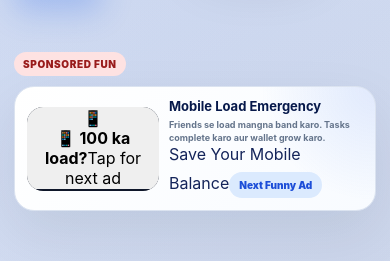
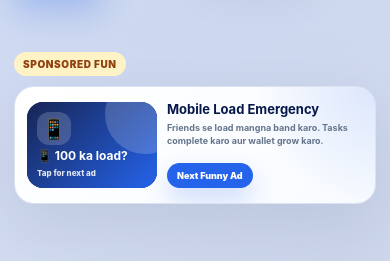
Before and after one commit to KhurramTaimoor/Earning-platform, a React (Vite) app in the folder frontend/: page / in a window 390 px wide. Shown: the part 439-700 px from the top of the page. Built offline with nearby package versions, Linux system fonts and the light colour scheme; no server answers.

Commit message:
Update styles.css

```diff
--- a/frontend/src/styles.css
+++ b/frontend/src/styles.css
@@ -2831,3 +2831,546 @@ th {
     font-size: 7.8px;
   }
 }
+/* =========================
+   FINAL FUNNY ROTATING ADS
+   This overrides old video ad design
+========================= */
+
+.videoAd.funnyVideoAd {
+  width: min(1160px, 100%);
+  margin: 28px auto;
+  padding: 0 20px;
+}
+
+.videoAdBadge {
+  display: inline-flex;
+  margin-bottom: 10px;
+  padding: 7px 12px;
+  border-radius: 999px;
+  background: #fef3c7;
+  color: #92400e;
+  font-size: 12px;
+  font-weight: 950;
+  text-transform: uppercase;
+  letter-spacing: 0.06em;
+}
+
+.videoAdBox.funnyAdBox {
+  min-height: 190px;
+  padding: 18px;
+  border-radius: 30px;
+  background:
+    radial-gradient(circle at top right, rgba(37, 99, 235, 0.14), transparent 32%),
+    linear-gradient(135deg, #ffffff, #f8fbff);
+  border: 1px solid #dbe3f0;
+  box-shadow: 0 22px 58px rgba(15, 23, 42, 0.08);
+  display: grid;
+  grid-template-columns: 360px 1fr;
+  gap: 24px;
+  align-items: center;
+  overflow: hidden;
+}
+
+.videoAd-small .videoAdBox.funnyAdBox {
+  min-height: 150px;
+  grid-template-columns: 290px 1fr;
+}
+
+.videoAdMedia.funnyAdMedia {
+  position: relative;
+  width: 100%;
+  height: 180px;
+  border-radius: 24px;
+  overflow: hidden;
+  background: #172554;
+}
+
+.videoAd-small .videoAdMedia.funnyAdMedia {
+  height: 132px;
+}
+
+.funnyPoster {
+  position: relative;
+  width: 100%;
+  height: 100%;
+  border: 0;
+  padding: 18px;
+  color: #ffffff;
+  cursor: pointer;
+  overflow: hidden;
+  text-align: left;
+  display: flex;
+  flex-direction: column;
+  justify-content: center;
+  gap: 8px;
+}
+
+.funnyPosterGlow {
+  position: absolute;
+  width: 150px;
+  height: 150px;
+  right: -42px;
+  top: -45px;
+  border-radius: 50%;
+  background: rgba(255, 255, 255, 0.18);
+}
+
+.funnyPosterEmoji {
+  position: relative;
+  z-index: 1;
+  width: 58px;
+  height: 58px;
+  display: grid;
+  place-items: center;
+  border-radius: 20px;
+  background: rgba(255, 255, 255, 0.18);
+  font-size: 34px;
+  backdrop-filter: blur(8px);
+}
+
+.funnyPoster strong {
+  position: relative;
+  z-index: 1;
+  font-size: 25px;
+  line-height: 1.05;
+  max-width: 270px;
+}
+
+.funnyPoster span {
+  position: relative;
+  z-index: 1;
+  font-size: 13px;
+  opacity: 0.88;
+  font-weight: 850;
+}
+
+.funnyPoster-chai {
+  background: linear-gradient(135deg, #92400e, #f59e0b);
+}
+
+.funnyPoster-mobile {
+  background: linear-gradient(135deg, #172554, #2563eb);
+}
+
+.funnyPoster-wallet {
+  background: linear-gradient(135deg, #14532d, #22c55e);
+}
+
+.funnyPoster-proof {
+  background: linear-gradient(135deg, #581c87, #a855f7);
+}
+
+.funnyPoster-light {
+  background: linear-gradient(135deg, #713f12, #eab308);
+}
+
+.funnyPoster-ninja {
+  background: linear-gradient(135deg, #020617, #334155);
+}
+
+.funnyPoster-internet {
+  background: linear-gradient(135deg, #0f766e, #06b6d4);
+}
+
+.videoAdContent.funnyAdContent h3 {
+  margin: 0 0 10px;
+  color: #06184a;
+  font-size: 31px;
+  line-height: 1.1;
+}
+
+.videoAdContent.funnyAdContent p {
+  margin: 0;
+  color: #64748b;
+  line-height: 1.65;
+  font-size: 16px;
+  font-weight: 750;
+}
+
+.funnyAdActions {
+  display: flex;
+  align-items: center;
+  gap: 12px;
+  margin-top: 20px;
+  flex-wrap: wrap;
+}
+
+.funnyAdActions span {
+  display: inline-flex;
+  padding: 9px 13px;
+  border-radius: 999px;
+  background: #eff6ff;
+  color: #1d4ed8;
+  font-size: 13px;
+  font-weight: 950;
+}
+
+.videoAdNextBtn {
+  padding: 10px 16px;
+  border-radius: 999px;
+  background: #2563eb;
+  color: #ffffff;
+  font-weight: 950;
+  cursor: pointer;
+  box-shadow: 0 12px 26px rgba(37, 99, 235, 0.22);
+}
+
+.videoAdsRowSection.funnyAdsRowSection {
+  max-width: 1160px;
+  margin: 0 auto;
+  padding: 58px 20px;
+}
+
+.videoAdsRowHeader {
+  text-align: center;
+  max-width: 760px;
+  margin: 0 auto 30px;
+}
+
+.videoAdsRowHeader span {
+  display: inline-flex;
+  padding: 8px 13px;
+  border-radius: 999px;
+  background: #fef3c7;
+  color: #92400e;
+  font-size: 12px;
+  font-weight: 950;
+  text-transform: uppercase;
+  letter-spacing: 0.06em;
+}
+
+.videoAdsRowHeader h2 {
+  margin: 14px 0 10px;
+  color: #06184a;
+  font-size: 34px;
+  line-height: 1.1;
+}
+
+.videoAdsRowHeader p {
+  margin: 0;
+  color: #64748b;
+  line-height: 1.6;
+}
+
+.videoAdsRowGrid.funnyAdsRowGrid {
+  display: grid;
+  grid-template-columns: repeat(3, 1fr);
+  gap: 22px;
+}
+
+.videoAdMiniCard.funnyMiniCard {
+  overflow: hidden;
+  border-radius: 28px;
+  background: #ffffff;
+  border: 1px solid #dbe3f0;
+  box-shadow: 0 18px 45px rgba(15, 23, 42, 0.07);
+}
+
+.funnyMiniPoster {
+  width: 100%;
+  height: 150px;
+  border: 0;
+  padding: 18px;
+  cursor: pointer;
+  color: white;
+  text-align: left;
+  display: flex;
+  flex-direction: column;
+  justify-content: center;
+  gap: 10px;
+}
+
+.funnyMiniPoster span {
+  width: 46px;
+  height: 46px;
+  display: grid;
+  place-items: center;
+  border-radius: 16px;
+  background: rgba(255, 255, 255, 0.18);
+  font-size: 28px;
+}
+
+.funnyMiniPoster strong {
+  font-size: 20px;
+  line-height: 1.1;
+}
+
+.funnyMiniCard-chai .funnyMiniPoster {
+  background: linear-gradient(135deg, #92400e, #f59e0b);
+}
+
+.funnyMiniCard-mobile .funnyMiniPoster {
+  background: linear-gradient(135deg, #172554, #2563eb);
+}
+
+.funnyMiniCard-wallet .funnyMiniPoster {
+  background: linear-gradient(135deg, #14532d, #22c55e);
+}
+
+.funnyMiniCard-proof .funnyMiniPoster {
+  background: linear-gradient(135deg, #581c87, #a855f7);
+}
+
+.funnyMiniCard-light .funnyMiniPoster {
+  background: linear-gradient(135deg, #713f12, #eab308);
+}
+
+.funnyMiniCard-ninja .funnyMiniPoster {
+  background: linear-gradient(135deg, #020617, #334155);
+}
+
+.funnyMiniCard-internet .funnyMiniPoster {
+  background: linear-gradient(135deg, #0f766e, #06b6d4);
+}
+
+.videoAdMiniBody.funnyMiniBody {
+  padding: 20px;
+}
+
+.videoAdMiniBody.funnyMiniBody span {
+  display: inline-flex;
+  margin-bottom: 10px;
+  padding: 6px 10px;
+  border-radius: 999px;
+  background: #fef3c7;
+  color: #92400e;
+  font-size: 10px;
+  font-weight: 950;
+  text-transform: uppercase;
+}
+
+.videoAdMiniBody.funnyMiniBody h3 {
+  margin: 0 0 8px;
+  color: #06184a;
+  font-size: 20px;
+}
+
+.videoAdMiniBody.funnyMiniBody p {
+  margin: 0;
+  color: #64748b;
+  line-height: 1.55;
+  font-size: 14px;
+}
+
+@media (max-width: 768px) {
+  .videoAd.funnyVideoAd {
+    padding: 0 14px;
+    margin: 20px auto;
+  }
+
+  .videoAdBadge {
+    font-size: 10px;
+    padding: 6px 9px;
+  }
+
+  .videoAdBox.funnyAdBox {
+    min-height: 118px;
+    padding: 12px;
+    border-radius: 20px;
+    grid-template-columns: 145px 1fr;
+    gap: 12px;
+  }
+
+  .videoAd-small .videoAdBox.funnyAdBox {
+    min-height: 105px;
+    grid-template-columns: 132px 1fr;
+  }
+
+  .videoAdMedia.funnyAdMedia {
+    height: 96px;
+    border-radius: 16px;
+  }
+
+  .videoAd-small .videoAdMedia.funnyAdMedia {
+    height: 84px;
+  }
+
+  .funnyPoster {
+    padding: 10px;
+    gap: 5px;
+  }
+
+  .funnyPosterGlow {
+    width: 80px;
+    height: 80px;
+    right: -28px;
+    top: -28px;
+  }
+
+  .funnyPosterEmoji {
+    width: 34px;
+    height: 34px;
+    border-radius: 12px;
+    font-size: 20px;
+  }
+
+  .funnyPoster strong {
+    font-size: 13px;
+    max-width: 110px;
+  }
+
+  .funnyPoster span {
+    font-size: 9px;
+  }
+
+  .videoAdContent.funnyAdContent h3 {
+    font-size: 15px;
+    margin-bottom: 5px;
+  }
+
+  .videoAdContent.funnyAdContent p {
+    font-size: 10.5px;
+    line-height: 1.45;
+  }
+
+  .funnyAdActions {
+    margin-top: 8px;
+    gap: 7px;
+  }
+
+  .funnyAdActions span {
+    font-size: 9px;
+    padding: 6px 8px;
+  }
+
+  .videoAdNextBtn {
+    padding: 7px 10px;
+    font-size: 10px;
+  }
+
+  .videoAdsRowSection.funnyAdsRowSection {
+    padding: 38px 14px;
+  }
+
+  .videoAdsRowHeader {
+    margin-bottom: 20px;
+  }
+
+  .videoAdsRowHeader h2 {
+    font-size: 24px;
+  }
+
+  .videoAdsRowHeader p {
+    font-size: 12px;
+  }
+
+  .videoAdsRowGrid.funnyAdsRowGrid {
+    grid-template-columns: repeat(3, 1fr);
+    gap: 10px;
+  }
+
+  .videoAdMiniCard.funnyMiniCard {
+    border-radius: 16px;
+  }
+
+  .funnyMiniPoster {
+    height: 82px;
+    padding: 10px;
+    gap: 5px;
+  }
+
+  .funnyMiniPoster span {
+    width: 30px;
+    height: 30px;
+    border-radius: 10px;
+    font-size: 18px;
+  }
+
+  .funnyMiniPoster strong {
+    font-size: 10px;
+  }
+
+  .videoAdMiniBody.funnyMiniBody {
+    padding: 10px;
+  }
+
+  .videoAdMiniBody.funnyMiniBody span {
+    font-size: 7px;
+    padding: 4px 6px;
+    margin-bottom: 7px;
+  }
+
+  .videoAdMiniBody.funnyMiniBody h3 {
+    font-size: 11px;
+    margin-bottom: 5px;
+  }
+
+  .videoAdMiniBody.funnyMiniBody p {
+    font-size: 8.5px;
+    line-height: 1.4;
+  }
+}
+
+@media (max-width: 430px) {
+  .videoAdBox.funnyAdBox {
+    grid-template-columns: 130px 1fr;
+    gap: 10px;
+  }
+
+  .videoAd-small .videoAdBox.funnyAdBox {
+    grid-template-columns: 118px 1fr;
+  }
+
+  .videoAdMedia.funnyAdMedia {
+    height: 86px;
+  }
+
+  .videoAd-small .videoAdMedia.funnyAdMedia {
+    height: 78px;
+  }
+
+  .funnyPoster strong {
+    font-size: 12px;
+  }
+
+  .funnyPoster span {
+    font-size: 8px;
+  }
+
+  .videoAdContent.funnyAdContent h3 {
+    font-size: 13px;
+  }
+
+  .videoAdContent.funnyAdContent p {
+    font-size: 9px;
+  }
+
+  .funnyAdActions span {
+    display: none;
+  }
+
+  .videoAdNextBtn {
+    font-size: 9px;
+  }
+
+  .videoAdsRowGrid.funnyAdsRowGrid {
+    gap: 8px;
+  }
+
+  .funnyMiniPoster {
+    height: 72px;
+    padding: 8px;
+  }
+
+  .funnyMiniPoster span {
+    width: 26px;
+    height: 26px;
+    font-size: 15px;
+  }
+
+  .funnyMiniPoster strong {
+    font-size: 9px;
+  }
+
+  .videoAdMiniBody.funnyMiniBody {
+    padding: 8px;
+  }
+
+  .videoAdMiniBody.funnyMiniBody h3 {
+    font-size: 10px;
+  }
+
+  .videoAdMiniBody.funnyMiniBody p {
+    font-size: 7.8px;
+  }
+}
```
